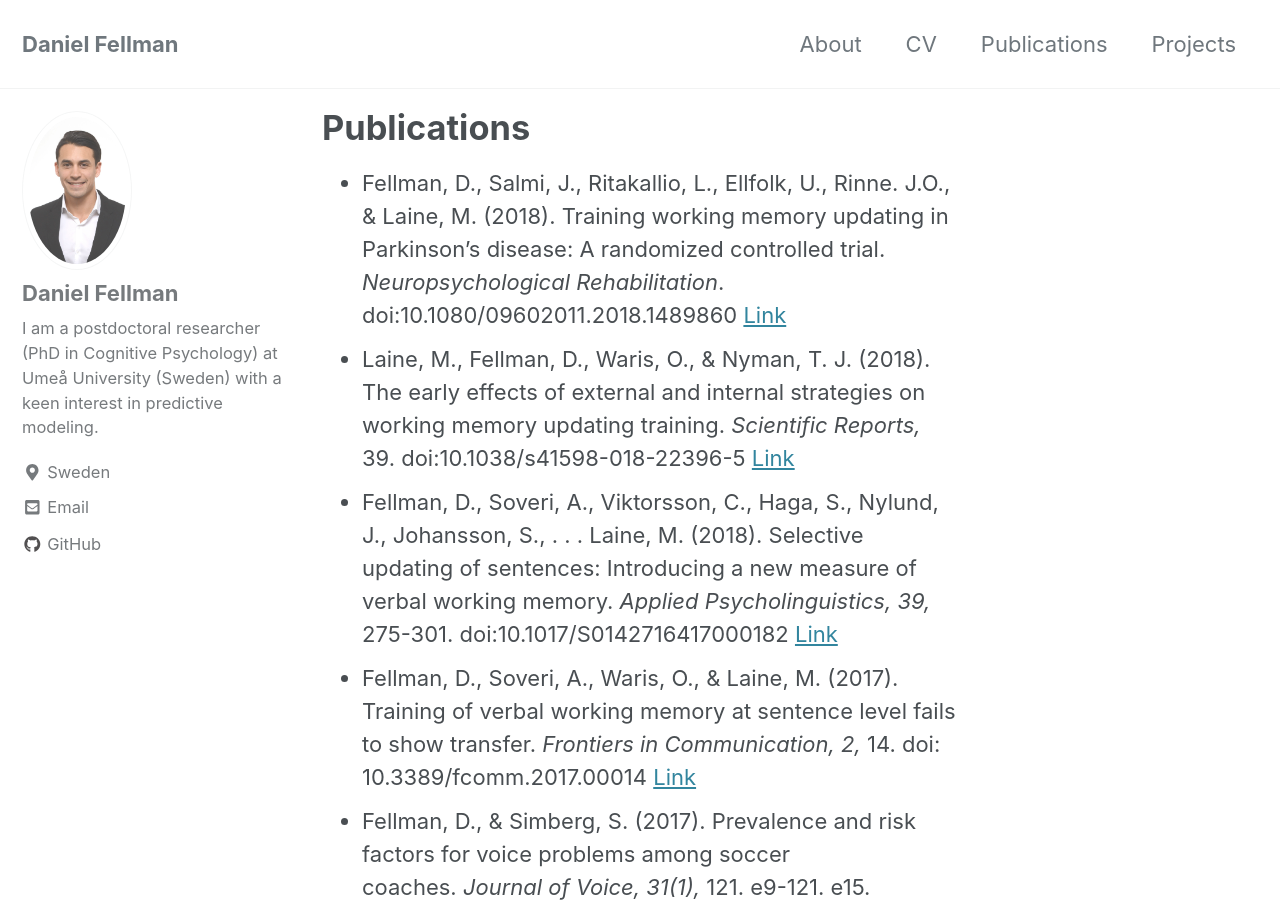
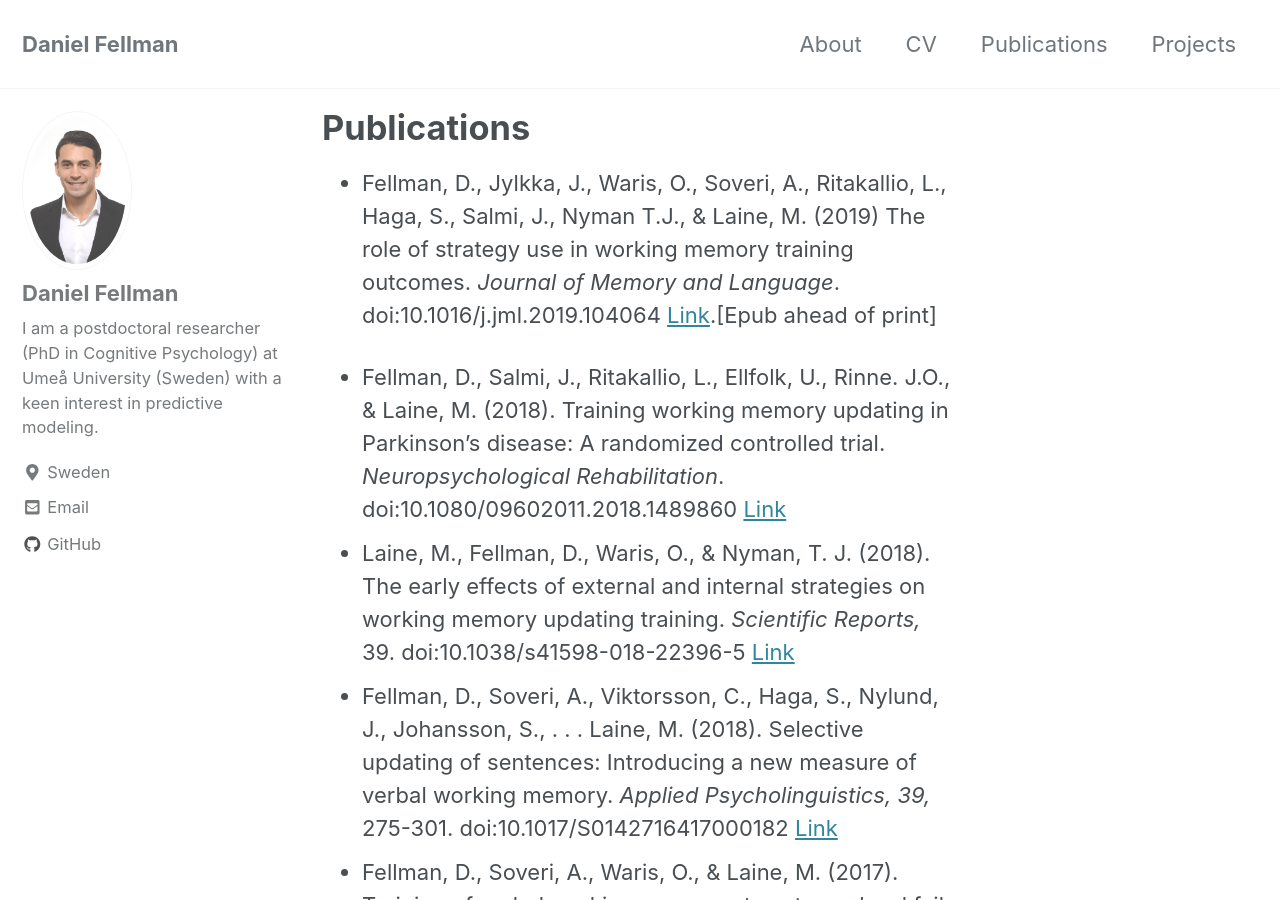
Before and after one commit to danielfellman/danielfellman.github.io, a Jekyll site: the page built from _pages/publications.md, in a window 1280 px wide and 900 px high. Built offline with Jekyll 4.4.1, drawn with Linux system fonts in a browser that asks for light colours; cached includes are drawn as plain includes; nearby versions of some CDN libraries.

Commit message:
Update publications.md

```diff
--- a/_pages/publications.md
+++ b/_pages/publications.md
@@ -4,6 +4,9 @@ permalink: /publ/
 title: "Publications"
 author_profile: true
 ---
+
+* Fellman, D., Jylkka, J., Waris, O., Soveri, A., Ritakallio, L., Haga, S., Salmi, J., Nyman T.J., & Laine, M. (2019) The role of strategy use in working memory training outcomes. *Journal of Memory and Language*. doi:10.1016/j.jml.2019.104064 [Link](https://www.sciencedirect.com/science/article/pii/S0749596X19300968).[Epub ahead of print]
+
 * Fellman, D., Salmi, J., Ritakallio, L., Ellfolk, U., Rinne. J.O., & Laine, M. (2018). Training working memory updating in Parkinson’s disease: A randomized controlled trial. *Neuropsychological Rehabilitation*. doi:10.1080/09602011.2018.1489860 [Link](https://www.tandfonline.com/doi/abs/10.1080/09602011.2018.1489860)
 * Laine, M., Fellman, D., Waris, O., & Nyman, T. J. (2018). The early effects of external and internal strategies on working memory updating training. *Scientific Reports,* 39. doi:10.1038/s41598-018-22396-5 [Link](https://www.nature.com/articles/s41598-018-22396-5)
 * Fellman, D., Soveri, A., Viktorsson, C., Haga, S., Nylund, J., Johansson, S., . . . Laine, M. (2018). Selective updating of sentences: Introducing a new measure of verbal working memory. *Applied Psycholinguistics, 39,* 275-301. doi:10.1017/S0142716417000182 [Link](https://www.cambridge.org/core/journals/applied-psycholinguistics/article/selective-updating-of-sentences-introducing-a-new-measure-of-verbal-working-memory/A1B55EB526324DD6D437F41C6DDD566E)
```
